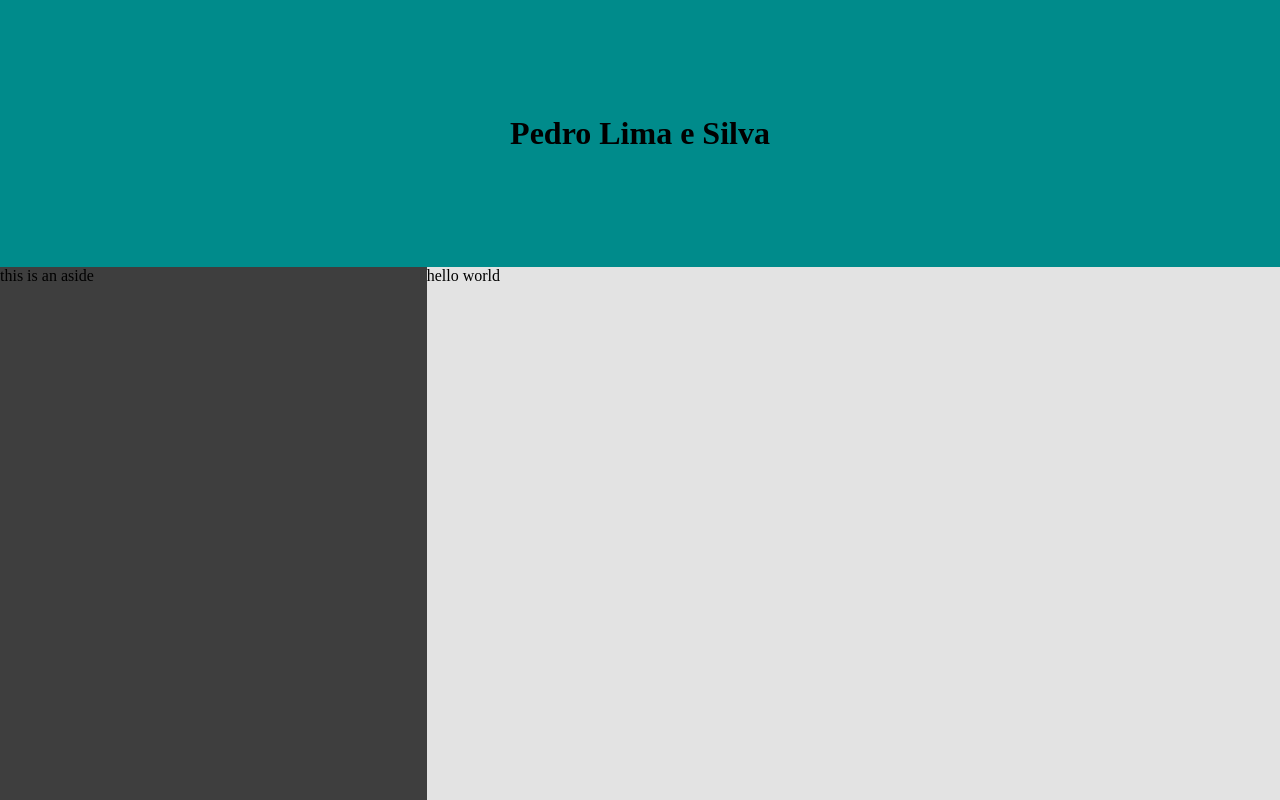
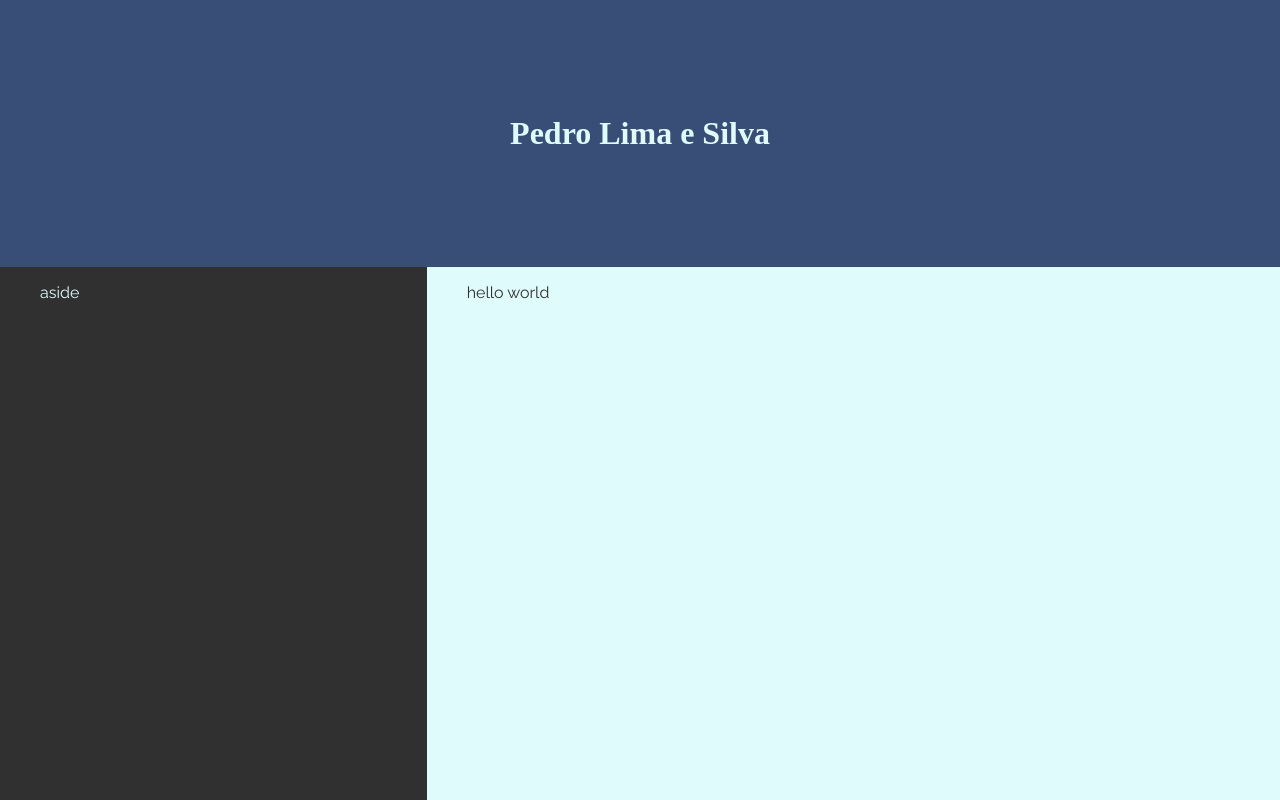
Before and after one commit to PedroLimaSilva/cv-post-graduate, a website: page index.html in a window 1280 px wide. Drawn offline with Linux system fonts and the light colour scheme; a web font is replaced by a local one.

Commit message:
Added colors and fonts

```diff
--- a/index.html
+++ b/index.html
@@ -10,7 +10,7 @@
   <header class="header">
     <h1>Pedro Lima e Silva</h1>
   </header>
-  <aside class="aside">this is an aside</aside>
-  <main class="main">hello world</main>
+  <main class="main container">hello world</main>
+  <aside class="aside container">aside</aside>
 </body>
 </html>
--- a/package.json
+++ b/package.json
@@ -15,7 +15,7 @@
   },
   "scripts": {
     "test": "echo \"Error: no test specified\" && exit 1",
-    "build-task:scss-compile": "node-sass-chokidar --source-map true scss/ -o css",
+    "build-task:scss-compile": "node-sass-chokidar --source-map true scss/index.scss -o css",
     "build-task:autoprefixer": "postcss css/*.css --use autoprefixer -d dist/css",
     "sass:build": "npm-run-all -p build-task:*",
     "sass:watch": "chokidar 'scss/**/*.scss' -c 'npm run sass:build'",
--- /dev/null
+++ b/scss/base/index.scss
@@ -0,0 +1,2 @@
+@import './reset.scss';
+@import './variables.scss';
--- /dev/null
+++ b/scss/base/reset.scss
@@ -0,0 +1,25 @@
+@page {
+  size: A4;
+}
+
+html {
+  font-family: Raleway, 'Segoe UI', Tahoma, Geneva, Verdana, sans-serif;
+}
+h1,
+h2,
+h3,
+h4,
+h5,
+h6 {
+  font-family: Tomorrow, 'Times New Roman', Times, serif;
+}
+
+h1 {
+  margin: 0;
+}
+
+body {
+  height: 100vh;
+  width: 100vw;
+  margin: 0;
+}
--- /dev/null
+++ b/scss/base/variables.scss
@@ -0,0 +1,21 @@
+// 1. Colors
+// ==========================================================================
+
+/* MASTER PALETTE */
+$color1: rgba(48, 48, 48, 1);
+$color2: rgba(0, 129, 183, 1);
+$color3: rgba(123, 40, 125, 1);
+$color4: rgba(56, 78, 119, 1);
+$color5: rgba(224, 251, 252, 1);
+
+$primary-color: $color4 !default;
+$primary-color-light: lighten($primary-color, 15%) !default;
+$primary-color-dark: darken($primary-color, 15%) !default;
+
+$secondary-color: $color3 !default;
+$success-color: color('green', 'base') !default;
+$error-color: color('red', 'base') !default;
+$link-color: color('light-blue', 'darken-1') !default;
+
+$theme-white: $color5;
+$theme-black: $color1;
--- /dev/null
+++ b/scss/components/container.scss
@@ -0,0 +1,3 @@
+.container {
+  padding: 1em 2.5em;
+}
--- /dev/null
+++ b/scss/components/index.scss
@@ -0,0 +1 @@
+@import './container.scss';
--- a/scss/index.scss
+++ b/scss/index.scss
@@ -1,34 +1,6 @@
-@page {
-  size: A4;
-}
+@import url('https://fonts.googleapis.com/css?family=Raleway|Tomorrow&display=swap');
 
-.body-grid {
-  display: grid;
-  grid-template-columns: 1fr 2fr;
-  grid-template-rows: 1fr 2fr;
-  grid-template-areas:
-    "header header"
-    "aside main";
-  height: 100vh;
-  width: 100vw;
-  margin: 0;
-  .header{
-    grid-area: header;
-    background-color: darkcyan;
-    display: flex;
-    align-items: center;
-    justify-content: center;
-  }
-  .main {
-    grid-area: main;
-    background: #e3e3e3;
-  }
-  .aside{
-    grid-area: aside;
-    background-color: #3e3e3e;
-  }
-}
+@import './base/index.scss';
+@import './components/index.scss';
 
-h1{
-  margin: 0;
-}
+@import './layout.scss';
--- /dev/null
+++ b/scss/layout.scss
@@ -0,0 +1,26 @@
+.body-grid {
+  display: grid;
+  grid-template-columns: 1fr 2fr;
+  grid-template-rows: 1fr 2fr;
+  grid-template-areas:
+    'header header'
+    'aside main';
+  .header {
+    grid-area: header;
+    background-color: $primary-color;
+    color: $theme-white;
+    display: flex;
+    align-items: center;
+    justify-content: center;
+  }
+  .main {
+    grid-area: main;
+    background: $theme-white;
+    color: $theme-black;
+  }
+  .aside {
+    grid-area: aside;
+    background-color: $theme-black;
+    color: $theme-white;
+  }
+}
```
Also changed, not shown: css/index.css, dist/css/constants.css (added), dist/css/index.css, 1 other file.
